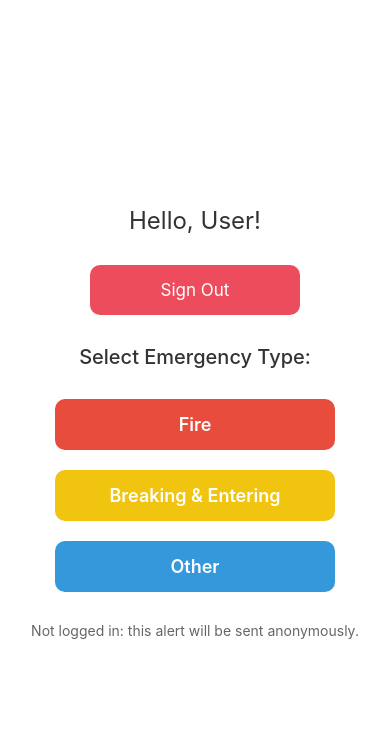
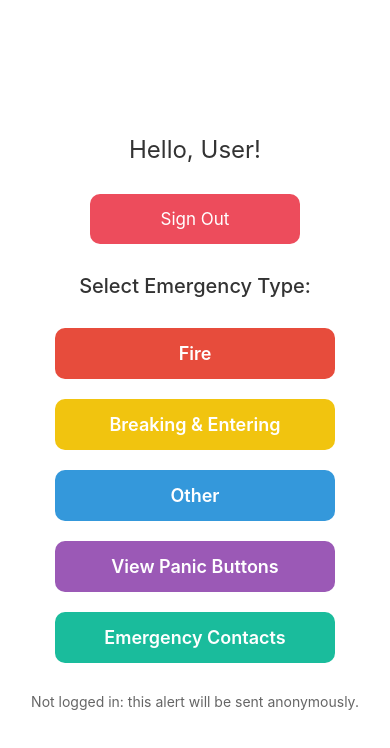
Before and after one commit to immz11/Neighbourhood-Panic-Button, a React Native app: screen /Main in a window 390 px wide. Shown: the top 748 px of the page. Built offline with nearby package versions, Linux system fonts and the light colour scheme; no server answers.

Commit message:
Update HomeScreen.js

```diff
--- a/screens/HomeScreen.js
+++ b/screens/HomeScreen.js
@@ -110,7 +110,21 @@ export default function HomeScreen() {
       >
         <Text style={styles.emergencyText}>Other</Text>
       </TouchableOpacity>
+{/* Panic Buttons Navigation */}
+<TouchableOpacity
+  style={[styles.emergencyButton, { backgroundColor: '#9B59B6' }]}
+  onPress={() => navigation.navigate('PanicButton')}
+>
+  <Text style={styles.emergencyText}>View Panic Buttons</Text>
+</TouchableOpacity>
 
+{/* Emergency Contacts Navigation */}
+<TouchableOpacity
+  style={[styles.emergencyButton, { backgroundColor: '#1ABC9C' }]}
+  onPress={() => navigation.navigate('Contacts')}
+>
+  <Text style={styles.emergencyText}>Emergency Contacts</Text>
+</TouchableOpacity>
       <Text style={styles.noteText}>
         {currentUser && !currentUser.isAnonymous
           ? 'Logged in: full details will be sent.'
```
